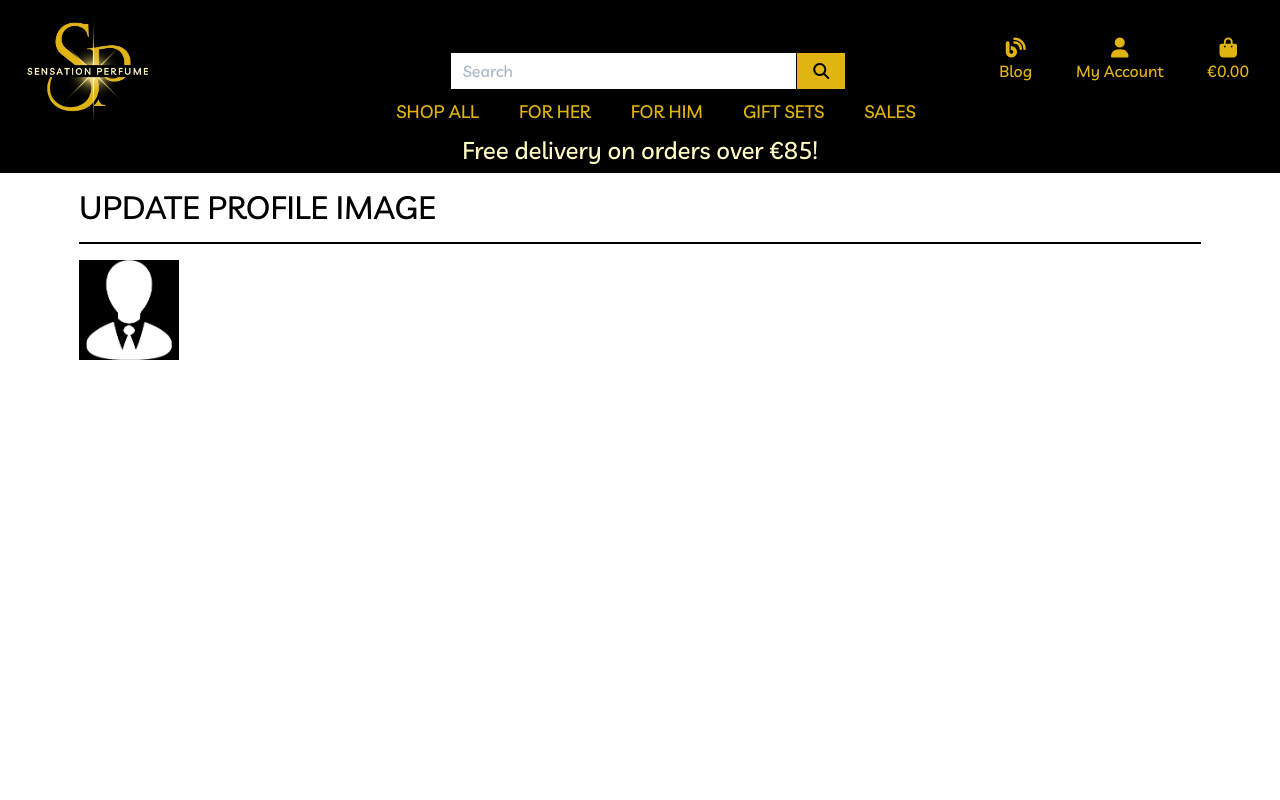
After one commit to Code-Institute-Submissions/Indrakens-sensation-perfume-, a Django app: template profiles/templates/profiles/update_image.html in a window 1280 px wide. The commit adds this page. Run offline with Django 3.2, Linux system fonts and the light colour scheme; the template is opened without the code that fills it, so the values that code supplies are empty; parts of the project's set-up code (start-up, migrations or seed data) failed here and were passed over; some libraries are stand-ins or nearby versions.

Commit message:
Added profile image

```diff
--- a/blog/static/blog/css/blog.css
+++ b/blog/static/blog/css/blog.css
@@ -7,14 +7,14 @@
 }
 
 .btn-like {
-    color: #E84610;
+    color: #ff1b06;
     border: none;
     background: transparent;
 }
 
 .btn-like:hover,
 .btn-like:active {
-    color: #E84610;
+    color: #ff1b06;
     background: transparent;
     border: none;
 }
--- a/blog/views.py
+++ b/blog/views.py
@@ -2,6 +2,7 @@ from django.shortcuts import render, get_object_or_404, reverse
 from django.views import generic, View
 from django.http import HttpResponseRedirect
 from .models import Post
+from django.urls import reverse_lazy
 from profiles.models import UserProfile
 
 
--- a/profiles/forms.py
+++ b/profiles/forms.py
@@ -20,6 +20,7 @@ class UserProfileForm(forms.ModelForm):
             'default_street_address1': 'Street Address 1',
             'default_street_address2': 'Street Address 2',
             'default_county': 'County, State or Locality',
+            'default_picture': 'Profile Picture'
         }
 
         self.fields['default_phone_number'].widget.attrs['autofocus'] = True
--- a/profiles/models.py
+++ b/profiles/models.py
@@ -19,6 +19,7 @@ class UserProfile(models.Model):
     default_county = models.CharField(max_length=80, null=True, blank=True)
     default_postcode = models.CharField(max_length=20, null=True, blank=True)
     default_country = CountryField(blank_label='Country', null=True, blank=True)
+    default_picture = models.ImageField(blank=True, upload_to='profile')
 
     def __str__(self):
         return self.user.username
--- /dev/null
+++ b/profiles/templates/profiles/update_image.html
@@ -0,0 +1,36 @@
+{% extends "base.html" %}
+{% load static %}
+
+{% block extra_css %}
+    <link rel="stylesheet" href="{% static 'profiles/css/user_profile.css' %}">
+{% endblock %}
+
+{% block page_header %}
+    <div class="container header-container">
+        <div class="row">
+            <div class="col"></div>
+        </div>
+    </div>
+{% endblock %}
+
+{% block content %}
+    <div class="overlay"></div>
+    <div class="container">
+        <div class="row">
+            <div class="col profile mt-4">
+                    <h2 class="font text-uppercase">Update Profile Image</h2>
+                <hr>
+            </div>
+        </div>
+        <div class="row">
+            <!-- default delivery information form -->
+            <div class="col-12 col-lg-4">
+                {% if user.userprofile.default_picture %}
+                    <img src="{{user.profile.default_picture.url}}" height="100px" alt="users profile image">
+                {% else %}
+                    <img src="{% static 'images/images.png' %}" height="100px" alt="default user image">
+                {% endif %}
+            </div>
+        </div>
+    </div>
+{% endblock %}
--- a/profiles/templates/profiles/user_profile.html
+++ b/profiles/templates/profiles/user_profile.html
@@ -25,6 +25,11 @@
         <div class="row">
             <!-- default delivery information form -->
             <div class="col-12 col-lg-4">
+                {% if user.userprofile.default_picture %}
+                    <img src="{{user.profile.default_picture.url}}" height="100px" alt="users profile image">
+                {% else %}
+                    <img src="{% static 'images/images.png' %}" height="100px" alt="default user image">
+                {% endif %}
                 <p class="text-muted">Default Delivery Information</p>
                 <form class="mt-3" action="{% url 'profile' %}" method="POST" id="profile-update-form">
                     {% csrf_token %}
--- a/sensation/settings.py
+++ b/sensation/settings.py
@@ -27,12 +27,13 @@ BASE_DIR = Path(__file__).resolve().parent.parent
 SECRET_KEY = os.environ.get('SECRET_KEY', '')
 
 # SECURITY WARNING: don't run with debug turned on in production!
-DEBUG = 'DEVELOPMENT' in os.environ
+#DEBUG = 'DEVELOPMENT' in os.environ
+DEBUG = True
 
 
 ALLOWED_HOSTS = [
     'sensation-perfume-812e78510f66.herokuapp.com',
-    'localhost'
+    '8000-indrakens-sensationperf-x5q5w6i3lbv.ws-eu107.gitpod.io'
     ]
 
 
```
Also changed, not shown: blog/templates/blog/blog.html (+15 -1 lines), blog/models.py (line endings or trailing spaces), media/3732107198557_DAzxXxk.jpg (added), media/3732107198557_g42vN5K.jpg (added), media/3733041905757_4QKixE1.jpg (added), media/3733041905757_ruY9zp0.jpg (added), profiles/migrations/0003_userprofile_default_picture.py (added), profiles/migrations/0004_alter_userprofile_default_picture.py (added), profiles/urls.py (line endings or trailing spaces), profiles/views.py (line endings or trailing spaces), static/images/images.png (added).
